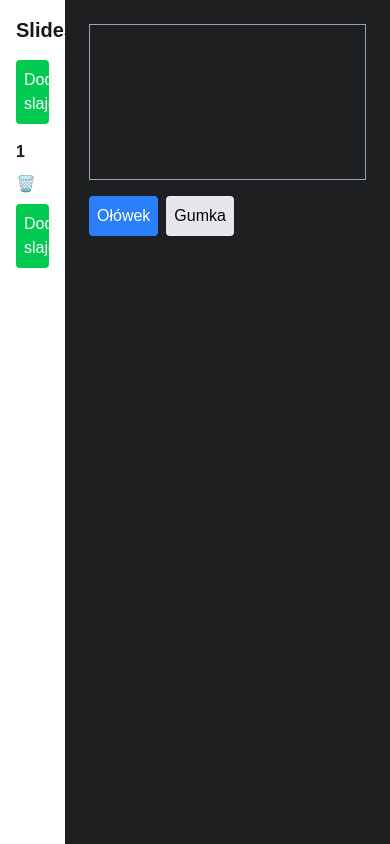
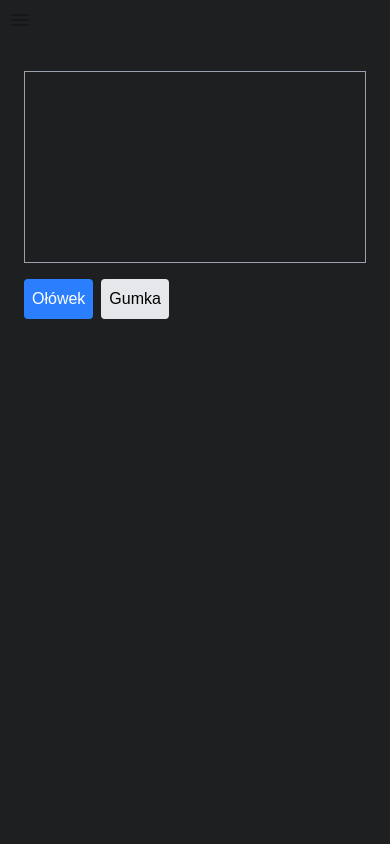
Before and after one commit to ZegarekPL/Gesture-Controlled-Presentation-Tool---Frontend, a Next.js app: page / in a window 390 px wide. Built offline with nearby package versions, Linux system fonts and the light colour scheme.

Commit message:
feat: #dev add sidebar

```diff
--- a/package.json
+++ b/package.json
@@ -11,7 +11,8 @@
   "dependencies": {
     "next": "15.1.6",
     "react": "^19.0.0",
-    "react-dom": "^19.0.0"
+    "react-dom": "^19.0.0",
+    "react-icons": "^5.4.0"
   },
   "devDependencies": {
     "@eslint/eslintrc": "^3",
--- a/src/app/page.tsx
+++ b/src/app/page.tsx
@@ -1,8 +1,9 @@
 'use client';
 
-import { useState } from 'react';
+import React, { useState, useEffect } from 'react';
 import Sidebar from '../components/Sidebar';
 import SlideContent from '../components/SlideContent';
+import { IoMdMenu } from "react-icons/io";
 
 export interface Slide {
 	image: string;
@@ -11,6 +12,47 @@ export interface Slide {
 export default function Home() {
 	const [selectedSlide, setSelectedSlide] = useState<number>(0);
 	const [slides, setSlides] = useState<Slide[]>([{ image: '' }]);
+	const [isSidebarOpen, setIsSidebarOpen] = useState(false);
+
+	let startX = 0;
+	let endX = 0;
+	const swipeThreshold = 50;
+
+	useEffect(() => {
+		if (typeof window === 'undefined' || window.innerWidth >= 768) return;
+
+		const handleTouchStart = (e: TouchEvent) => {
+			if (e.touches.length > 1) return;
+			startX = e.touches[0].clientX;
+		};
+
+		const handleTouchMove = (e: TouchEvent) => {
+			endX = e.touches[0].clientX;
+		};
+
+		const handleTouchEnd = () => {
+			const distance = endX - startX;
+
+			if (distance > swipeThreshold) {
+				setIsSidebarOpen(true);
+			}
+			else if (distance < -swipeThreshold) {
+				setIsSidebarOpen(false);
+			}
+			startX = 0;
+			endX = 0;
+		};
+
+		document.addEventListener('touchstart', handleTouchStart);
+		document.addEventListener('touchmove', handleTouchMove);
+		document.addEventListener('touchend', handleTouchEnd);
+
+		return () => {
+			document.removeEventListener('touchstart', handleTouchStart);
+			document.removeEventListener('touchmove', handleTouchMove);
+			document.removeEventListener('touchend', handleTouchEnd);
+		};
+	}, []);
 
 	const saveImageForSlide = (imageUrl: string) => {
 		const newSlides = [...slides];
@@ -25,6 +67,7 @@ export default function Home() {
 			return newSlides;
 		});
 		setSelectedSlide(index);
+		setIsSidebarOpen(false);
 	};
 
 	const removeSlide = (index: number) => {
@@ -38,15 +81,39 @@ export default function Home() {
 	};
 
 	return (
-		<div className="flex h-screen">
+		<div className="flex h-svh">
+			{isSidebarOpen && (
+				<div
+					className="fixed inset-0 bg-black bg-opacity-50 z-20 md:hidden"
+					onClick={() => setIsSidebarOpen(false)}
+				></div>
+			)}
+
 			<Sidebar
 				slides={slides}
 				selectedSlide={selectedSlide}
-				onSelectSlide={setSelectedSlide}
+				onSelectSlide={(index) => {
+					setSelectedSlide(index);
+					setIsSidebarOpen(false);
+				}}
 				onAddSlideAt={addSlideAt}
 				onRemoveSlide={removeSlide}
+				isOpen={isSidebarOpen}
+				onClose={() => setIsSidebarOpen(false)}
 			/>
-			<SlideContent slide={slides[selectedSlide]} onSaveImage={saveImageForSlide} />
+
+			<div className="flex-1 md:w-5/6 h-full bg-lightbackground">
+				<div className="md:hidden p-2">
+					<button onClick={() => setIsSidebarOpen(true)}>
+						<IoMdMenu size={24} />
+					</button>
+				</div>
+
+				<SlideContent
+					slide={slides[selectedSlide]}
+					onSaveImage={saveImageForSlide}
+				/>
+			</div>
 		</div>
 	);
 }
--- a/src/components/Sidebar.tsx
+++ b/src/components/Sidebar.tsx
@@ -1,5 +1,7 @@
 import React from 'react';
 import { Slide } from '@/app/page';
+import Image from 'next/image';
+
 
 interface SidebarProps {
 	slides: Slide[];
@@ -7,6 +9,8 @@ interface SidebarProps {
 	onSelectSlide: (index: number) => void;
 	onAddSlideAt: (index: number) => void;
 	onRemoveSlide: (index: number) => void;
+	isOpen: boolean;
+	onClose: () => void;
 }
 
 const Sidebar: React.FC<SidebarProps> = ({
@@ -14,13 +18,20 @@ const Sidebar: React.FC<SidebarProps> = ({
 																					 selectedSlide,
 																					 onSelectSlide,
 																					 onAddSlideAt,
-																					 onRemoveSlide
+																					 onRemoveSlide,
+																					 isOpen,
+																					 onClose
 																				 }) => {
+	return (
+		<div
+			className={`fixed top-0 left-0 h-full bg-background p-4 transform transition-transform duration-300 ease-in-out z-30 ${isOpen ? 'translate-x-0' : '-translate-x-full'} md:static md:translate-x-0 md:w-1/6`}
+		>
+			<button onClick={onClose} className="md:hidden text-white mb-4">
+				Zamknij
+			</button>
 
+			<h1 className="text-xl font-bold mb-4">Slides</h1>
 
-	return (
-		<div className="w-1/6 bg-background p-4 min-h-screen">
-			<h1 className="text-xl font-bold mb-4">Slides</h1>
 			<ul className="space-y-4 overflow-y-auto max-h-[calc(100vh-100px)]">
 				<li key="add-slide-top">
 					<button
@@ -32,18 +43,25 @@ const Sidebar: React.FC<SidebarProps> = ({
 				</li>
 				{slides.map((slide, index) => (
 					<React.Fragment key={index}>
-						<li key={`slide-${index}`} className="mb-2 rounded cursor-pointer">
-							<div className="flex items-center">
-								<span className="mr-2 font-bold text-md">{index + 1}</span>
+						<li
+							key={`slide-${index}`}
+							className="mb-2 rounded cursor-pointer"
+						>
+							<div className="flex w-full items-center">
+  							<span className="font-bold text-md mr-2 shrink-0">{index + 1}</span>
 								{slide.image && (
-									<img
+									<div className="w-full">
+										<Image
 											src={slide.image}
 											alt={`Podgląd slajdu ${index + 1}`}
-										className={`w-[90%] h-auto bg-lightbackground object-cover p-2 mb-2 rounded cursor-pointer border-2 ${
+											width={500}
+											height={80}
+											className={`h-auto w-full bg-lightbackground p-2 rounded cursor-pointer border-2 ${
 												selectedSlide === index ? 'border-blue-500' : 'border-transparent'
 											}`}
 											onClick={() => onSelectSlide(index)}
 										/>
+									</div>
 								)}
 							</div>
 							<div className="flex justify-between items-center mt-2">
@@ -70,8 +88,7 @@ const Sidebar: React.FC<SidebarProps> = ({
 				))}
 			</ul>
 		</div>
-	)
-		;
+	);
 };
 
 export default Sidebar;
--- a/src/components/SlideContent.tsx
+++ b/src/components/SlideContent.tsx
@@ -88,7 +88,7 @@ const SlideContent: React.FC<SlideContentProps> = ({ slide, onSaveImage }) => {
 	};
 
 	return (
-		<div className="w-5/6 p-6 bg-lightbackground">
+		<div className="w-full p-6 bg-lightbackground">
 			<div className="relative w-full aspect-video border border-gray-400">
 				<canvas
 					ref={canvasRef}
```
Also changed, not shown: 1 other file (tests, documents, lock files or other folders). Lines whose indentation alone changed are shown as unchanged.
